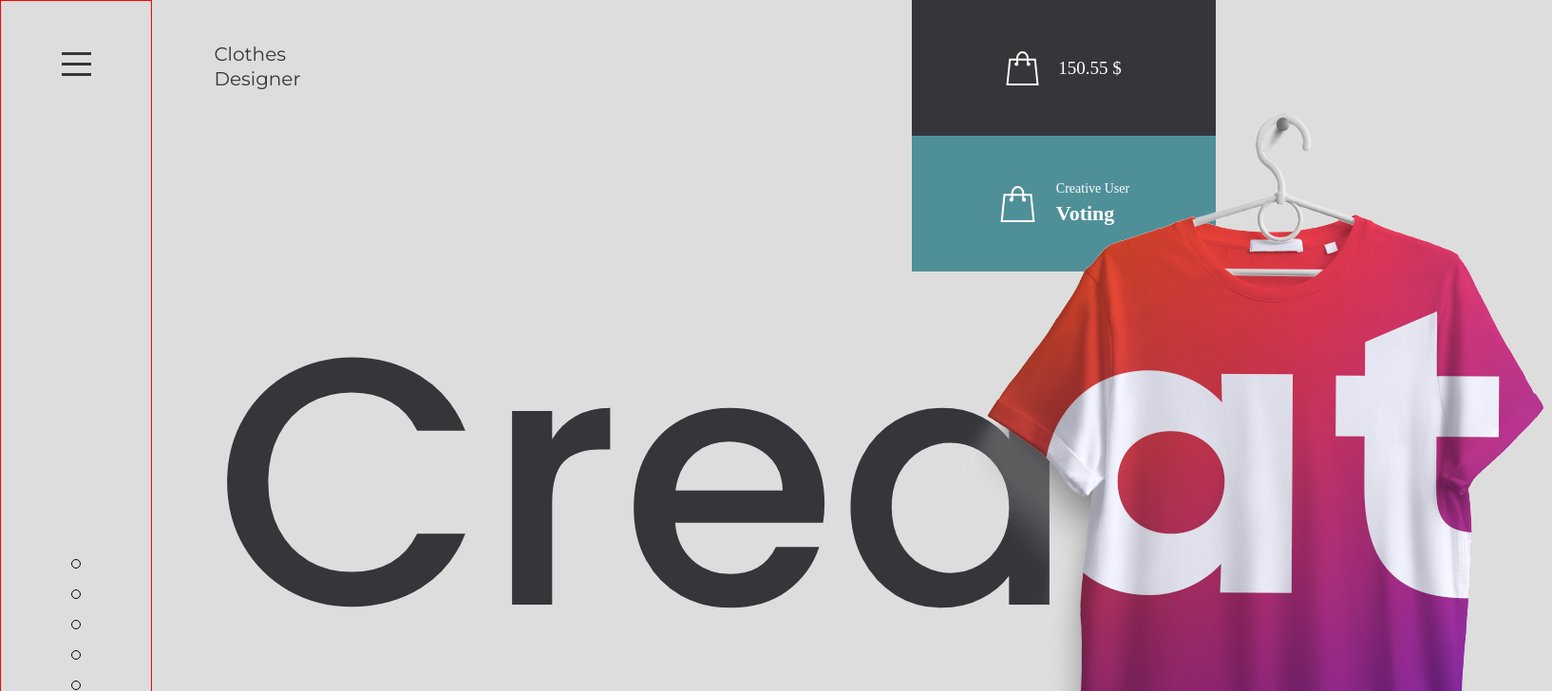
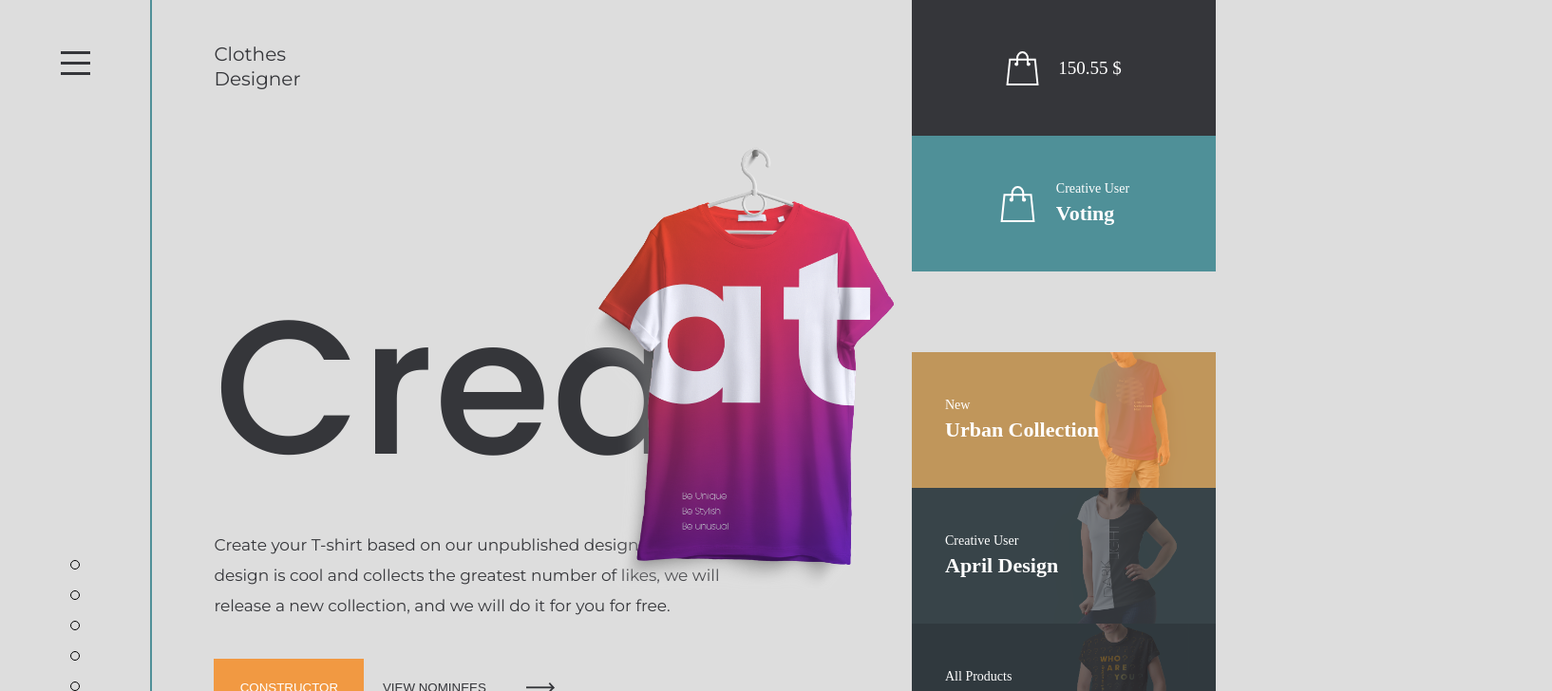
Before and after one commit to ahsan-chy/ecommerce, a React (Vite) app: page /create in a window 1280 px wide. Shown: the top 728 px of the page at 95% size, 1634 px wide, since content can reach past the window. Built offline with nearby package versions, Linux system fonts and the light colour scheme.

Commit message:
[Feature] resposiveness, sidebar updates

```diff
--- a/src/App.css
+++ b/src/App.css
@@ -28,6 +28,6 @@ body {
   background-color: #dddddd;
 }
 
-li{
+li {
   list-style: none;
 }
--- /dev/null
+++ b/src/components/SideMarginWrapper/SideMarginWrapper.scss
@@ -0,0 +1,4 @@
+.side-margin-wrapper {
+  width: 100%;
+  margin-right: 320px;
+}
--- /dev/null
+++ b/src/components/SideMarginWrapper/SideMarginWrapper.tsx
@@ -0,0 +1,11 @@
+import "./SideMarginWrapper.scss";
+
+interface ISideMarginWrapper {
+  children: string | JSX.Element | JSX.Element[];
+}
+
+const SideMarginWrapper = ({ children }: ISideMarginWrapper) => {
+  return <div className="side-margin-wrapper">{children}</div>;
+};
+
+export default SideMarginWrapper;
--- a/src/components/Sidebar/Sidebar.scss
+++ b/src/components/Sidebar/Sidebar.scss
@@ -1,5 +1,6 @@
 .navbar-container {
   height: 100vh;
+  white-space: nowrap;
 
   .leftbar {
     height: 100%;
@@ -10,7 +11,7 @@
     .leftbar-1 {
       height: 100%;
       width: 160px;
-      border: 1px solid red;
+      border-right: 2px solid var(--primary-color);
       display: flex;
       flex-direction: column;
       justify-content: space-between;
@@ -63,9 +64,86 @@
     .leftbar-2 {
       // width: 270px;
       background-color: var(--primary-color);
+      color: white;
+      display: flex;
+      flex-direction: column;
+      justify-content: space-between;
+      padding: 57px 0px;
 
       h3 {
-        white-space: nowrap;
+        margin-left: 45px;
+        font-size: 20px;
+        font-weight: 500;
+      }
+
+      .primary-menu-options {
+        .favourites-icon {
+          position: relative;
+          span {
+            position: absolute;
+            bottom: 0;
+            right: 0;
+            font-size: 8px;
+          }
+        }
+      }
+
+      .creative-user-options {
+        h4 {
+          margin-left: 45px;
+          margin-bottom: 34px;
+          font-size: 16px;
+          font-weight: 400;
+        }
+      }
+
+      .we-are-online {
+        margin-left: 45px;
+        h4 {
+          margin-bottom: 34px;
+          font-size: 16px;
+          font-weight: 400;
+        }
+
+        .steps {
+          width: 133px;
+          display: flex;
+          justify-content: space-between;
+
+          p {
+            font-size: 12px;
+            font-weight: 600;
+            width: 25px;
+            height: 25px;
+            border: 2px solid white;
+            border-radius: 50%;
+            display: flex;
+            justify-content: center;
+            align-items: center;
+          }
+        }
+      }
+
+      ul {
+        display: flex;
+        flex-direction: column;
+        row-gap: 37px;
+        li {
+          position: relative;
+          font-size: 20px;
+          cursor: pointer;
+
+          div {
+            position: absolute;
+            left: 0;
+            width: 75px;
+            border: 1px solid white;
+            top: 50%;
+          }
+        }
+        li:hover {
+          font-weight: 600;
+        }
       }
     }
 
@@ -108,7 +186,7 @@
       }
     }
     .store-nav:nth-child(2) {
-      background-color: #4f9098;
+      background-color: var(--primary-color);
       gap: 20px;
       img {
         width: 41px;
@@ -150,7 +228,7 @@
     }
     .collection-nav:nth-child(3) {
       margin-top: auto;
-      background-color: #4f9098;
+      background-color: var(--primary-color);
 
       div {
         background-color: rgba(241, 153, 66, 0.7);
--- a/src/components/Sidebar/Sidebar.tsx
+++ b/src/components/Sidebar/Sidebar.tsx
@@ -1,4 +1,5 @@
-import React, { useState } from "react";
+import { useState } from "react";
+import { useNavigate } from "react-router";
 import "./Sidebar.scss";
 
 import CollectionUrban from "@/assets/images/collection-urban.png";
@@ -6,6 +7,73 @@ import CollectionApril from "@/assets/images/collection-april.png";
 import CollectionBlack from "@/assets/images/collection-black.png";
 import Cart from "@/assets/icons/cart.svg";
 import MenuBurger from "@/assets/icons/menu-burger.svg";
+import Heart from "@/assets/icons/heart.svg";
+
+const sidebarData = [
+  {
+    key: 1,
+    text: "Home",
+    path: "/",
+    isActive: true,
+  },
+  {
+    key: 2,
+    text: "All Prducts",
+    path: "/products",
+    isActive: false,
+  },
+  {
+    key: 3,
+    text: "Creation",
+    path: "/create",
+    isActive: false,
+  },
+  {
+    key: 4,
+    text: "Constuctor",
+    path: "/construct",
+    isActive: false,
+  },
+  {
+    key: 5,
+    text: "Special Offer",
+    path: "/special-offer",
+    isActive: false,
+  },
+  {
+    key: 6,
+    text: "Help & FAQ",
+    path: "/about",
+    isActive: false,
+  },
+  {
+    key: 7,
+    text: "Favorites",
+    path: "/favorites",
+    icon: (
+      <span className="favourites-icon">
+        <img src={Heart} alt="" />
+        <span>2</span>
+      </span>
+    ),
+    isActive: false,
+  },
+];
+
+const creativeUserOptions = [
+  {
+    key: 5,
+    text: "Voting",
+    path: "/voting",
+    isActive: false,
+  },
+  {
+    key: 6,
+    text: "Monthly Design",
+    path: "/monthly-design",
+    isActive: false,
+  },
+];
 
 const collectionNav = [
   {
@@ -36,6 +104,8 @@ const collectionNav = [
 const Sidebar = () => {
   // const { setActiveCollection } = props;
 
+  const navigate = useNavigate();
+
   const [isMenuOpen, setIsMenuOpen] = useState(false);
 
   // const onCollectionClick = () => {};
@@ -45,7 +115,7 @@ const Sidebar = () => {
       <div className="leftbar">
         <div className="leftbar-1">
           <div onClick={() => setIsMenuOpen((prev) => !prev)}>
-            {!isMenuOpen ? <img src={MenuBurger} alt="" /> : <img src={MenuBurger} alt="" /> }
+            {!isMenuOpen ? <img src={MenuBurger} alt="" /> : <img src={MenuBurger} alt="" />}
           </div>
           <div className="dot-icons-list">
             <div />
@@ -59,6 +129,42 @@ const Sidebar = () => {
 
         <div className={`leftbar-2 ${isMenuOpen ? "leftbar-2-open" : "leftbar-2-close"}`}>
           <h3>Burger Menu</h3>
+
+          <div className="primary-menu-options">
+            <ul>
+              {sidebarData.map((menuItem, index) => (
+                <li key={index} onClick={() => navigate(menuItem.path)}>
+                  {menuItem.isActive && <div />}
+                  <span style={{ marginLeft: menuItem.isActive ? "95px" : "45px" }}>
+                    {menuItem.icon} {menuItem.text}
+                  </span>
+                </li>
+              ))}
+            </ul>
+          </div>
+
+          <div className="creative-user-options">
+            <h4>Creative User</h4>
+            <ul>
+              {creativeUserOptions.map((menuItem, index) => (
+                <li key={index}>
+                  {menuItem.isActive && <div />}
+                  <span style={{ marginLeft: menuItem.isActive ? "95px" : "45px" }}>
+                    {menuItem.text}
+                  </span>
+                </li>
+              ))}
+            </ul>
+          </div>
+
+          <div className="we-are-online">
+            <h4>We are online</h4>
+            <div className="steps">
+              <p>1</p>
+              <p>2</p>
+              <p>3</p>
+            </div>
+          </div>
         </div>
       </div>
 
@@ -75,7 +181,7 @@ const Sidebar = () => {
           </div>
         </div>
 
-        {/* {collectionNav.map((navData) => (
+        {collectionNav.map((navData) => (
           <div
             className="nav-item collection-nav"
             onClick={() => {
@@ -88,29 +194,7 @@ const Sidebar = () => {
               <h3>{navData.heading}</h3>
             </div>
           </div>
-        ))} */}
-
-        {/* <div className="nav-item collection-nav">
-          <img src={collectionNav[0].mainImage} alt="" />
-          <div>
-            <p>New</p>
-            <h3>Urban Collection</h3>
-          </div>
-        </div>
-        <div className="nav-item collection-nav">
-          <img src={CollectionApril} alt="" />
-          <div>
-            <p>Creative User</p>
-            <h3>April Design</h3>
-          </div>
-        </div>
-        <div className="nav-item collection-nav">
-          <img src={CollectionBlack} alt="" />
-          <div>
-            <p>All Products</p>
-            <h3>Black Style</h3>
-          </div>
-        </div> */}
+        ))}
       </div>
     </div>
   );
--- a/src/pages/Construct/Construct.tsx
+++ b/src/pages/Construct/Construct.tsx
@@ -10,9 +10,11 @@ import design2 from "@/assets/images/design2.png";
 import design3 from "@/assets/images/design3.png";
 import design4 from "@/assets/images/design4.png";
 import design5 from "@/assets/images/design5.png";
+import SideMarginWrapper from "@/components/SideMarginWrapper/SideMarginWrapper";
 
 const Construct = () => {
   return (
+    <SideMarginWrapper>
       <div className="construct-wrapper">
         <div className="top-wrapper">
           <div className="products-header-text">
@@ -98,6 +100,7 @@ const Construct = () => {
           </div>
         </div>
       </div>
+    </SideMarginWrapper>
   );
 };
 
--- a/src/pages/Create/Create.scss
+++ b/src/pages/Create/Create.scss
@@ -14,20 +14,22 @@
   }
   .creater-box {
     margin-top: 162px;
-    h1 {
-      font-family: var(--secondary-font);
-      font-size: 370px;
-      line-height: 500px;
-      font-weight: 500;
-      color: var(--dark-color);
+
+    .create-text-image {
       position: relative;
       display: inline-block;
+      h1 {
+        font-family: var(--secondary-font);
+        font-size: 370px;
+        font-weight: 500;
+        color: var(--dark-color);
+      }
 
-      &::after {
-        content: url("../../assets/images/create-shirt.png");
+      img {
         position: absolute;
-        right: -135px;
-        top: -143px;
+        top: -35%;
+        right: -400px;
+        width: 600px;
       }
     }
 
@@ -74,3 +76,39 @@
     }
   }
 }
+
+@media (max-width: 1920px) {
+  .create-wrapper {
+    .creater-box {
+      .create-text-image {
+        h1 {
+          font-size: 300px;
+        }
+
+        img {
+          top: -35%;
+          right: -330px;
+          width: 480px;
+        }
+      }
+    }
+  }
+}
+
+@media (max-width: 1600px) {
+  .create-wrapper {
+    .creater-box {
+      .create-text-image {
+        h1 {
+          font-size: 200px;
+        }
+
+        img {
+          top: -35%;
+          right: -230px;
+          width: 330px;
+        }
+      }
+    }
+  }
+}
--- a/src/pages/Create/Create.tsx
+++ b/src/pages/Create/Create.tsx
@@ -1,9 +1,11 @@
 import Arrow from "@/assets/icons/Arrow.svg";
+import CreateShirt from "@/assets/images/create-shirt.png";
 import "./Create.scss";
-
+import SideMarginWrapper from "@/components/SideMarginWrapper/SideMarginWrapper";
 
 const Create = () => {
   return (
+    <SideMarginWrapper>
       <div className="create-wrapper">
         <div className="top-wrapper">
           <div className="products-header-text">
@@ -13,22 +15,28 @@ const Create = () => {
         </div>
         <div className="creater-box">
           <div className="create-left">
-            <h1>Create</h1>
+            <div className="create-text-image">
+              <h1>Crea</h1>
+              <img src={CreateShirt} alt="" />
+            </div>
             <div className="description-wrapper">
               <p>
-                Create  your T-shirt based on our unpublished designs, and if your design is cool and collects the greatest number of likes, we will release a new collection, and we will do it for you for free.
+                Create your T-shirt based on our unpublished designs, and if your design is cool and
+                collects the greatest number of likes, we will release a new collection, and we will
+                do it for you for free.
               </p>
               <div className="description-btns">
                 <button>CONSTRUCTOR</button>
-                <button className="view-btn">VIEW  NOMINEES
+                <button className="view-btn">
+                  VIEW NOMINEES
                   <img src={Arrow} alt="arrow" />
                 </button>
-
               </div>
             </div>
           </div>
         </div>
       </div>
+    </SideMarginWrapper>
   );
 };
 
```
Also changed, not shown: src/pages/Construct/Construct.scss (+5 -2 lines), src/pages/Home/Home.tsx (+8 -5 lines), src/assets/icons/heart.svg (added). Lines whose indentation alone changed are shown as unchanged.
